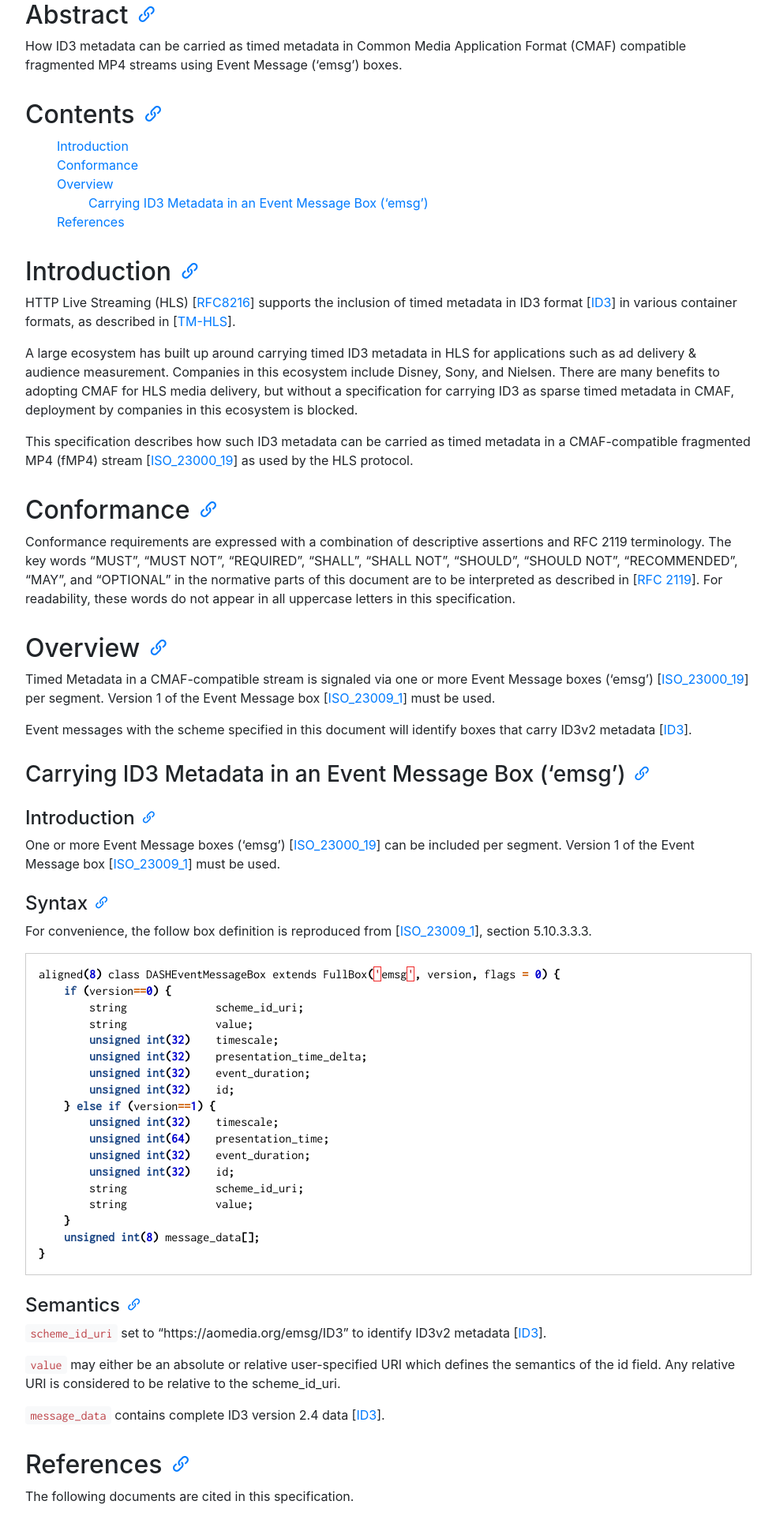
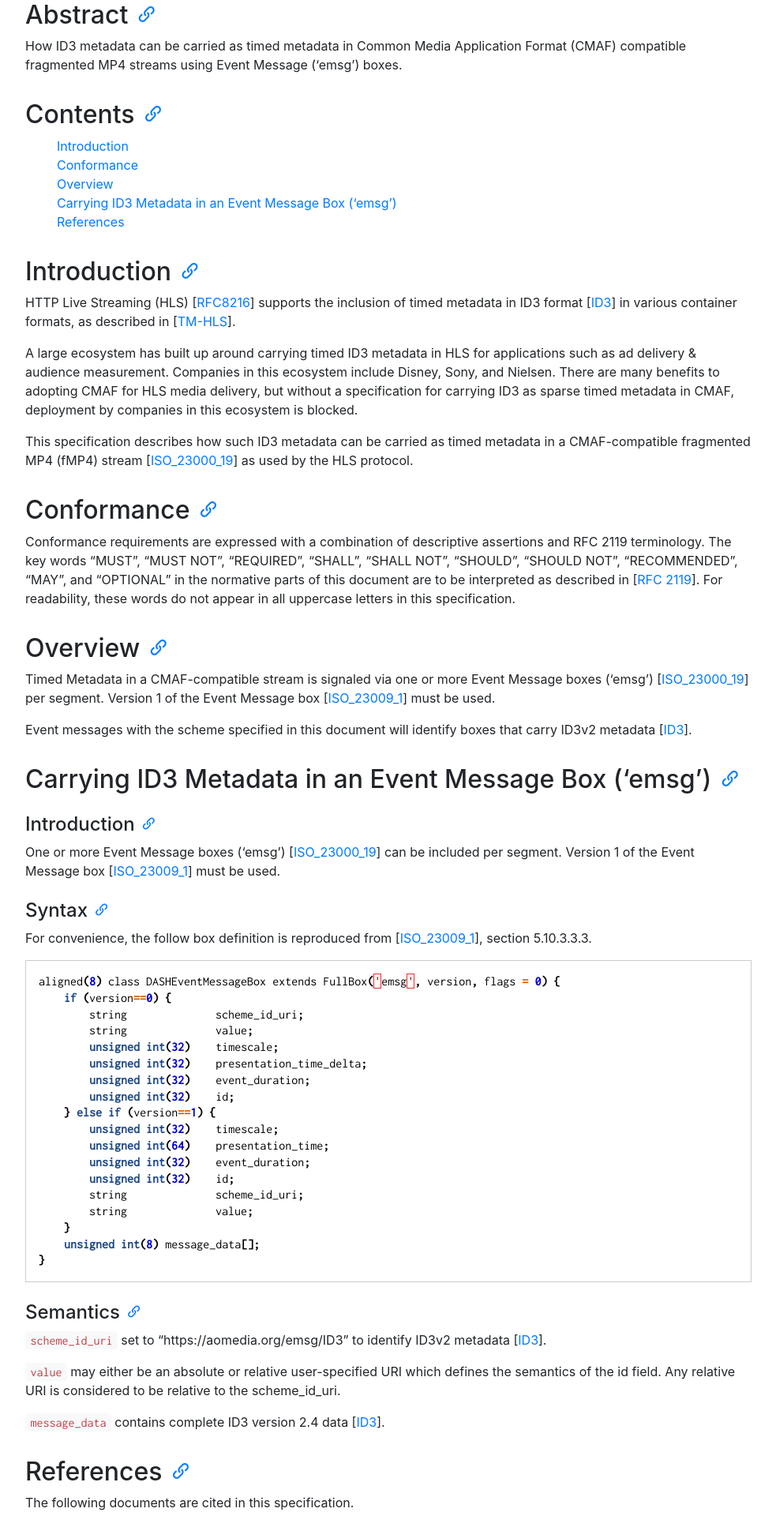
Before and after one commit to AOMediaCodec/id3-emsg, a Jekyll site: the page built from index.md, in a window 1280 px wide. Shown: the part 800-2720 px from the top of the page at 79% size, without its empty margins (53-1036 px from the left). Built offline with Jekyll 4.4.1, drawn with Linux system fonts in a browser that asks for light colours; nearby versions of some CDN libraries.

```diff
--- a/av1-id3.md
+++ b/av1-id3.md
@@ -58,7 +58,7 @@ Timed Metadata in a CMAF-compatible stream is signaled via one or more Event Mes
 Event messages with the scheme specified in this document will identify boxes that carry ID3v2 metadata \[[ID3]\].
 
 
-### Carrying ID3 Metadata in an Event Message Box ('emsg')
+## Carrying ID3 Metadata in an Event Message Box ('emsg')
 
 
 #### Introduction
```
